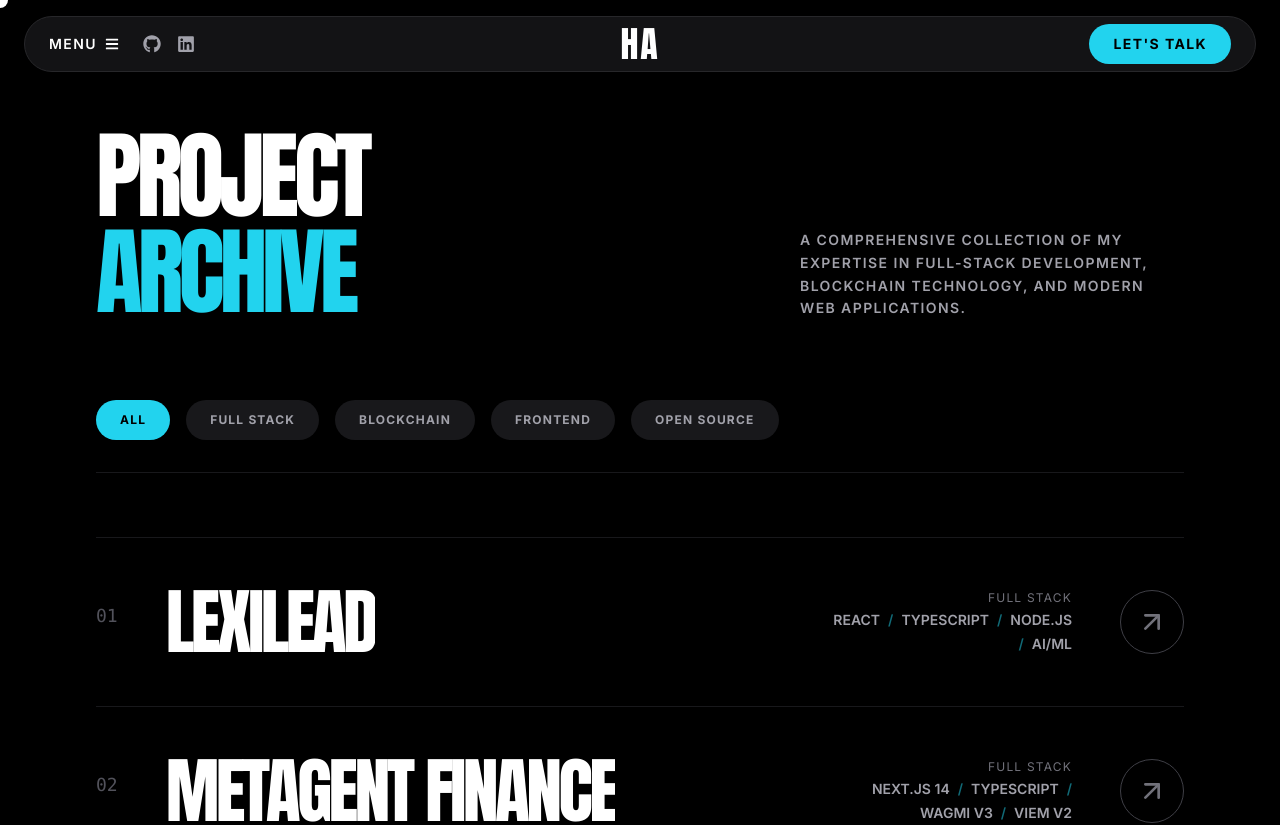
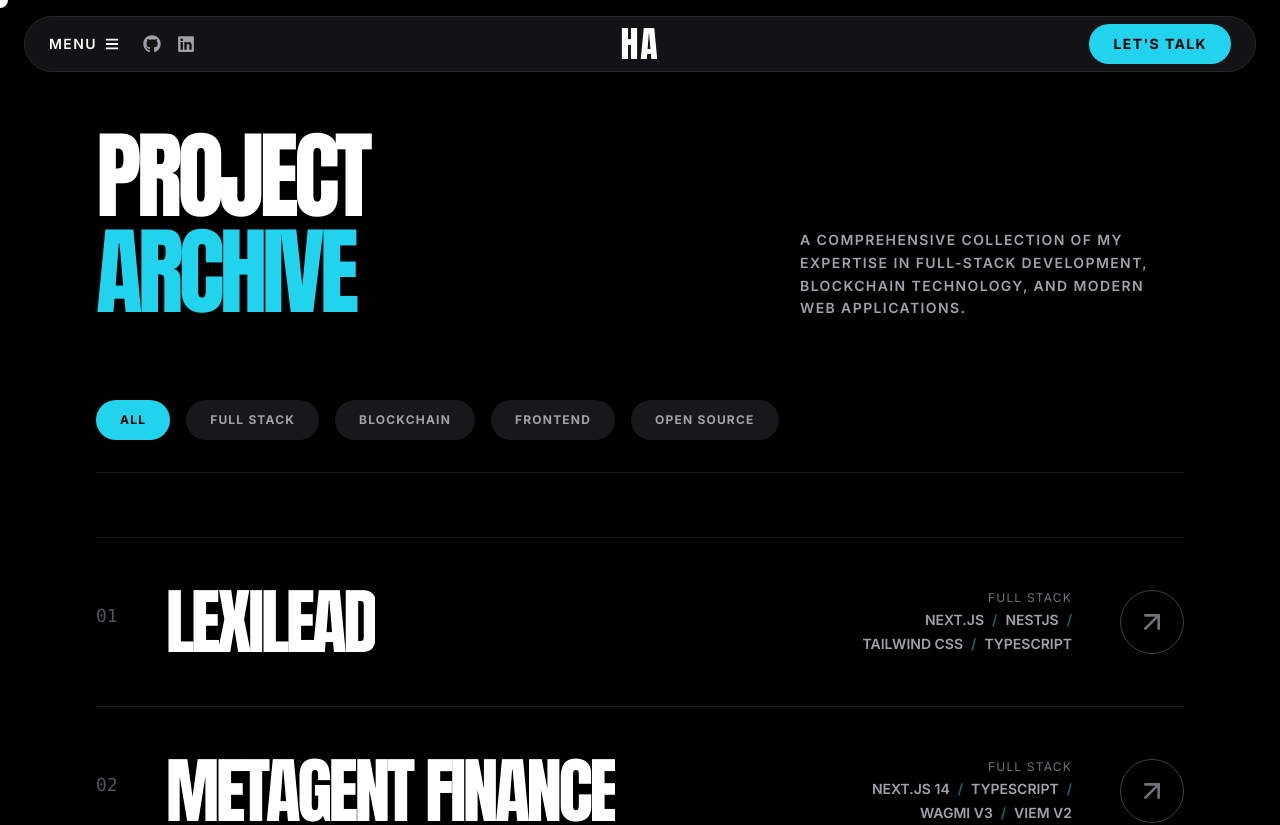
Before and after one commit to TheDEV111/Portfolio, a React (Vite) app: page /projects in a window 1280 px wide. Shown: the top 825 px of the page. Built offline with nearby package versions, Linux system fonts and the light colour scheme; a web font is replaced by a local one.

Commit message:
Content: Update LexiLead tech stack

```diff
--- a/src/data/projects.ts
+++ b/src/data/projects.ts
@@ -6,7 +6,7 @@ export const projects: Project[] = [
     title: "LexiLead",
     description: "The operating system for Nigerian legal practice — unifying firm workspaces, client portals, billing, and AI document review",
     longDescription: "LexiLead is a comprehensive legal practice management platform tailored specifically for the Nigerian jurisdiction. It combines a secure multi-tenant backoffice for lawyers with an interactive PWA client portal. Key features include Naira-based billing (Paystack & direct transfer), NDPR-compliant role-based access, and Lexi AI—a powerful tool that analyzes contracts and surfaces relevant Nigerian case law precedents instantly.",
-    tech: ["React", "TypeScript", "Node.js", "AI/ML", "Paystack", "PWA"],
+    tech: ["Next.js", "NestJS", "Tailwind CSS", "TypeScript", "AI/ML", "Paystack", "PWA"],
     github: "",
     githubPrivate: true,
     live: "https://lexilead.com/",
```
